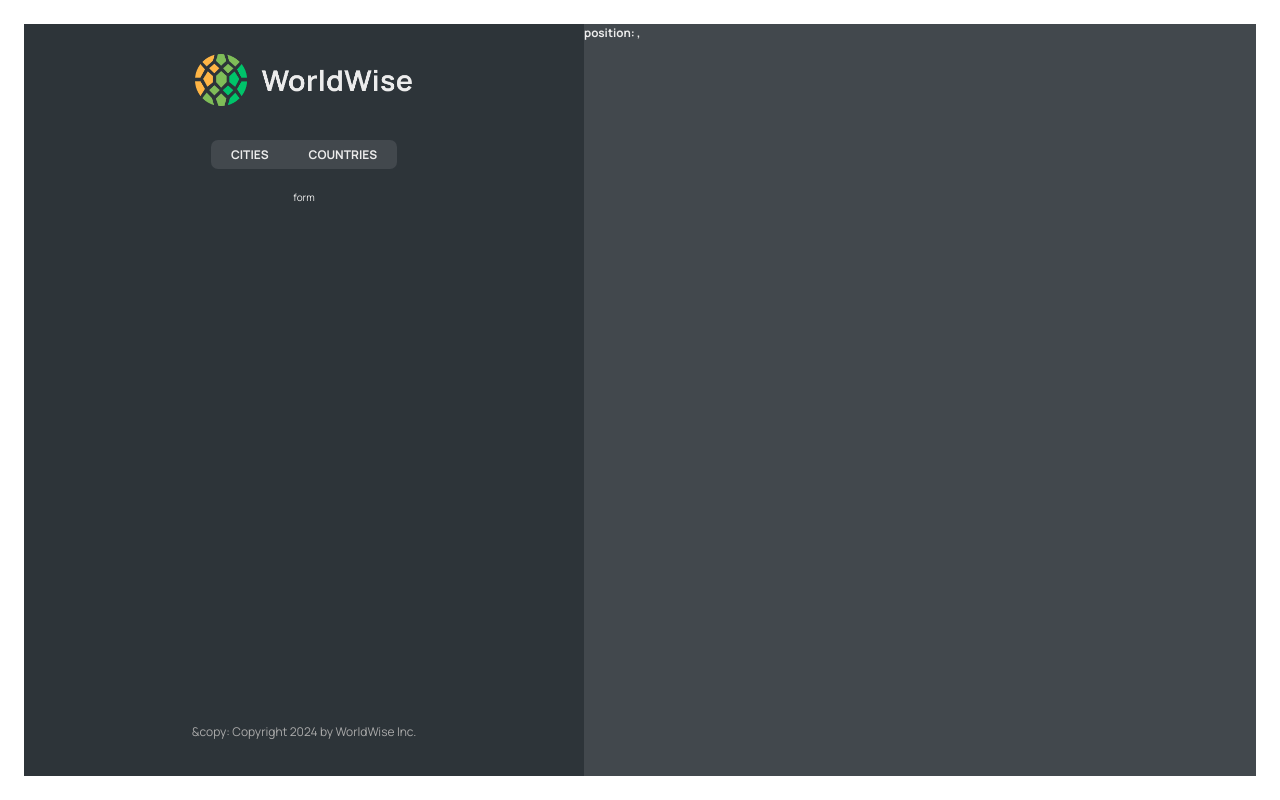
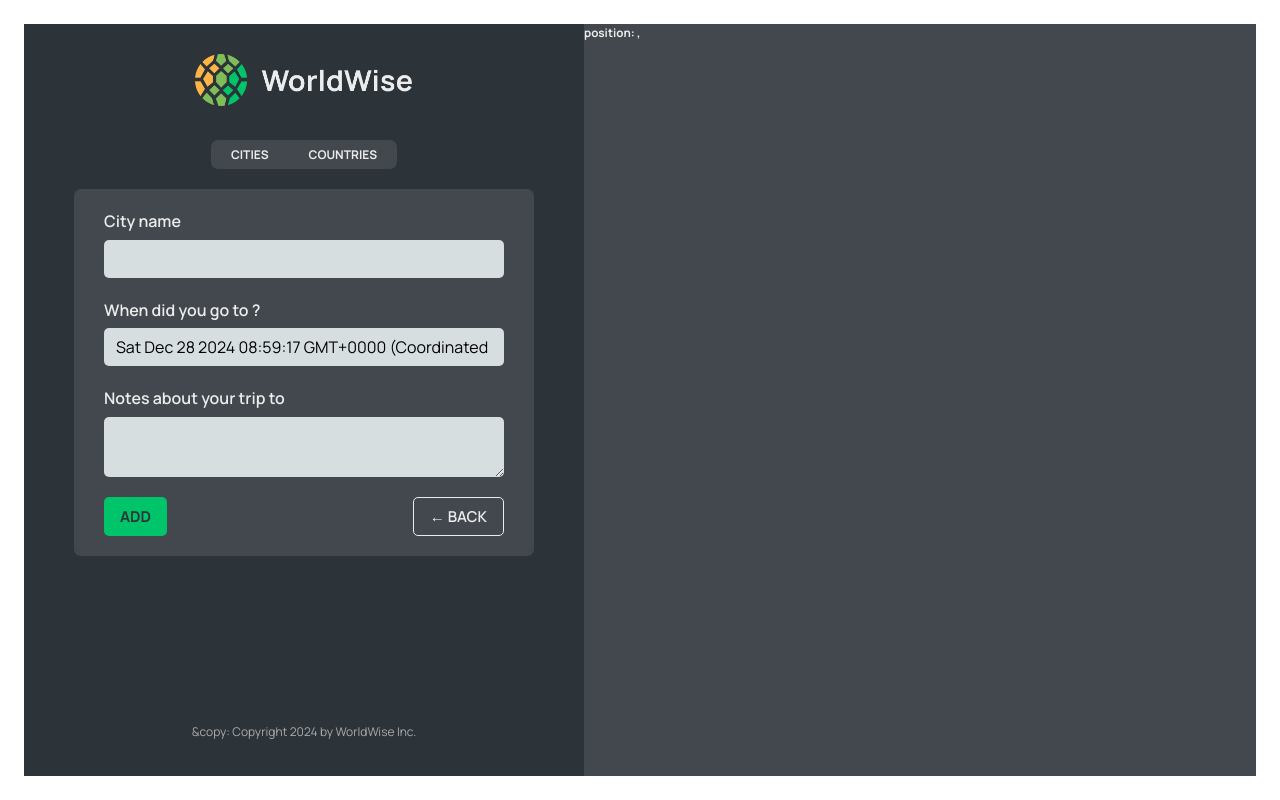
Before and after one commit to kryonic-fluke/odysseyArchive, a React (Vite) app: page /app/form in a window 1280 px wide. Built offline with nearby package versions, Linux system fonts and the light colour scheme; data requests are answered from the project's data file.

Commit message:
added form component and programatic navigation implimentation

```diff
--- a/src/App.jsx
+++ b/src/App.jsx
@@ -10,6 +10,7 @@
 import CitiList from "./componenets/CityList";
 import CountryList from "./componenets/CountryList";
 import City from "./componenets/City"
+import Form from "./componenets/Form"
 
 
 const BASE_URL='http://localhost:9000/cities'
@@ -45,7 +46,7 @@
           <Route path="cities" element={<CitiList cities={cities} isLoading={isLoading}/>}/>
           <Route path="cities/:id" element={<City/>}/>
           <Route path="country" element={<CountryList cities={cities} isLoading={isLoading}/> }/>
-          <Route path="form" element={<p>form</p>} />
+          <Route path="form" element={<Form/>} />
         </Route>
         <Route path="*" element={<PageNotFound />} />
       </Routes>
--- /dev/null
+++ b/src/componenets/Button.jsx
@@ -0,0 +1,11 @@
+import styles from './Button.module.css'
+
+function Button({children, onClick,type}) {
+    return (
+        <button className={`${styles.btn} ${styles[type]} `}  onClick={onClick}>
+        {children}
+        </button>
+    )
+}
+
+export default Button;
--- a/src/componenets/Form.jsx
+++ b/src/componenets/Form.jsx
@@ -3,6 +3,8 @@
 import { useState } from "react";
 
 import styles from "./Form.module.css";
+import Button from "./Button";
+import { useNavigate } from "react-router-dom";
 
 export function convertToEmoji(countryCode) {
   const codePoints = countryCode
@@ -13,6 +15,7 @@
 }
 
 function Form() {
+  const navigate = useNavigate();
   const [cityName, setCityName] = useState("");
   const [country, setCountry] = useState("");
   const [date, setDate] = useState(new Date());
@@ -49,8 +52,15 @@
       </div>
 
       <div className={styles.buttons}>
-        <button>Add</button>
-        <button>&larr; Back</button>
+        <Button type="primary" onClick={(e)=>{
+                    e.preventDefault()
+                    navigate("cities")}}>Add</Button>
+
+        <Button type="back" onClick={(e)=>{
+          e.preventDefault()
+          navigate(-1)}}>
+            &larr; back
+          </Button>
       </div>
     </form>
   );
--- a/src/componenets/Map.jsx
+++ b/src/componenets/Map.jsx
@@ -1,14 +1,14 @@
-import { useSearchParams } from 'react-router-dom';
+import { useNavigate, useSearchParams } from 'react-router-dom';
 import styles from './Map.module.css'
 
 function Map() {
     const [searchParams,setSearchParams] =useSearchParams();
-
+   const navigate= useNavigate()
     const lat = searchParams.get("lat");
     const lng = searchParams.get("lng");
 
     return (
-        <div className={styles.mapContainer}>
+        <div className={styles.mapContainer} onClick = {()=>{navigate("form")}}>
             <h3>
                 position: {lat} , {lng}
             </h3>
```
Also changed, not shown: 1 other file (tests, documents, lock files or other folders).
